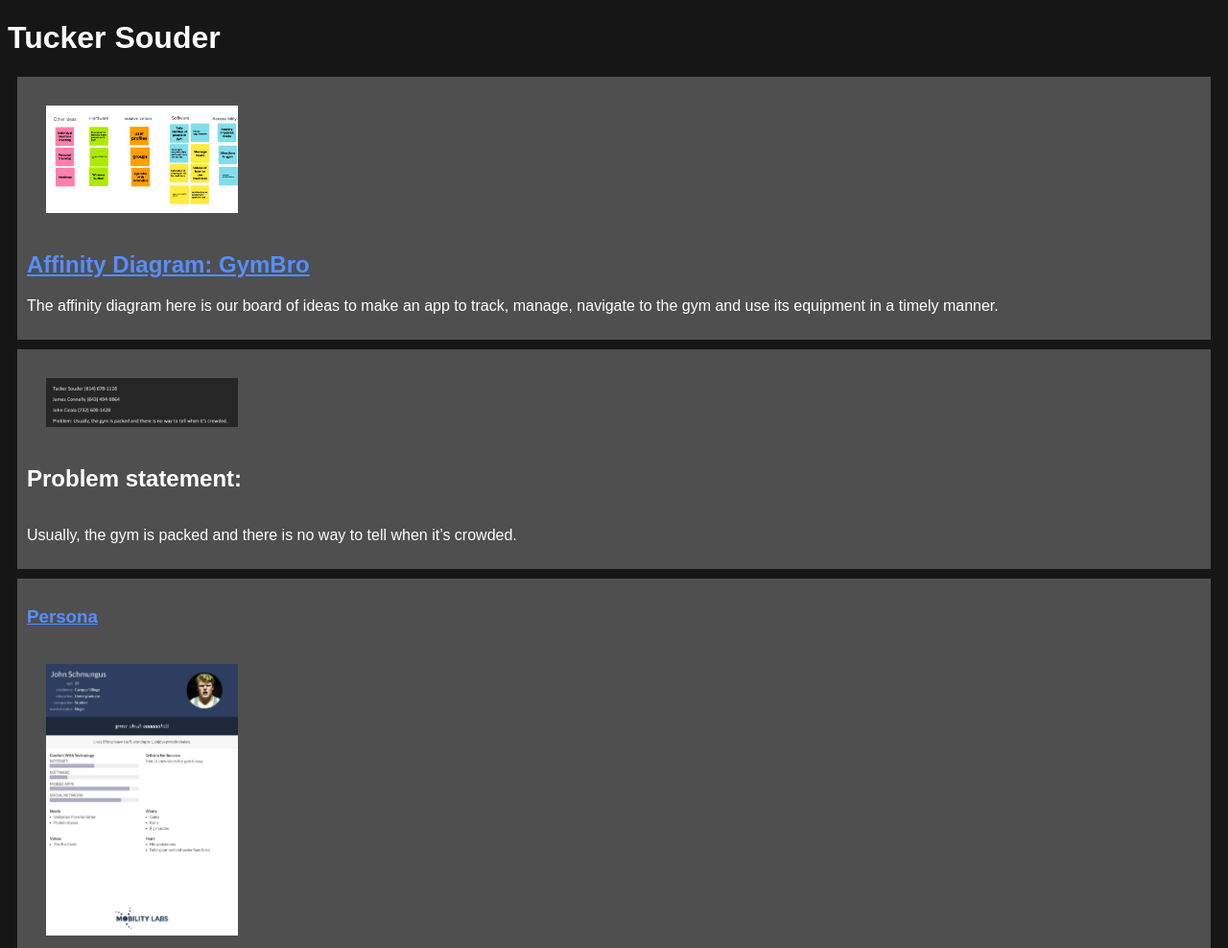
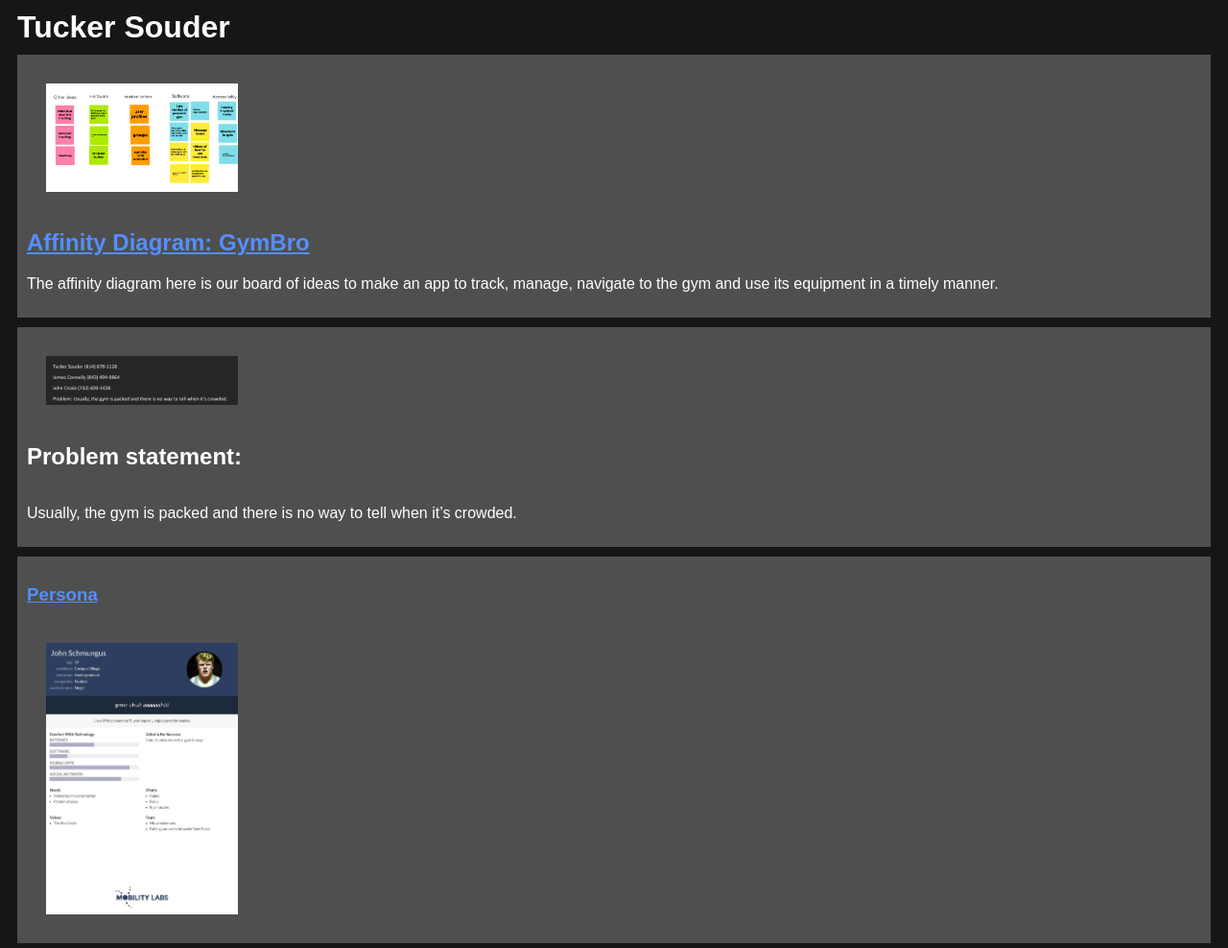
Before and after one commit to SynthwaveFox/SynthwaveFox.github.io, a plain HTML site: page index.html in a window 1280 px wide. Shown: the top 988 px of the page at 96% size. Drawn offline with Linux system fonts and the light colour scheme.

Commit message:
margin to header

```diff
--- a/styles.css
+++ b/styles.css
@@ -7,6 +7,7 @@ body {
 h1 {
     color: white;
     text-align: left;
+    margin: 10px;
 }
 .assign {
     background-color: rgb(79, 79, 79);
```
Also changed, not shown: index.html (+0 -1 lines).
